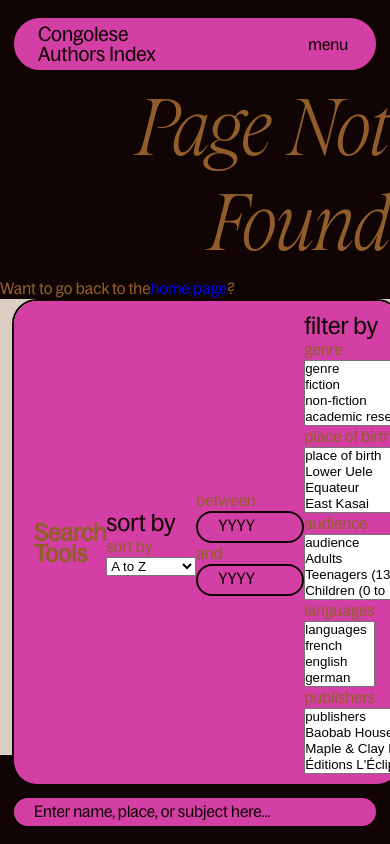
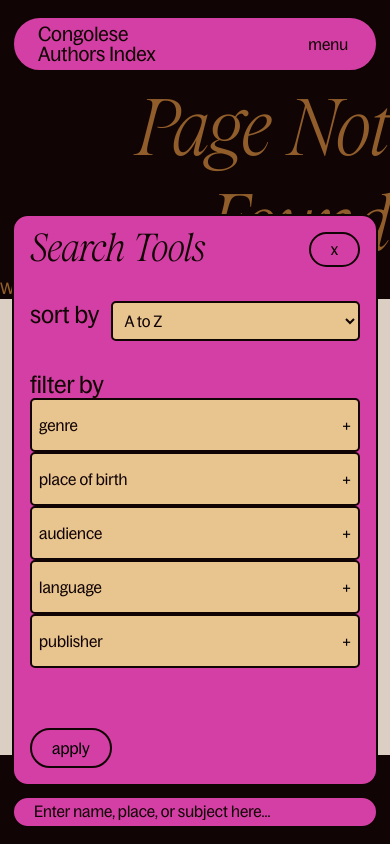
Before and after one commit to UncleDoubleU/Congolese-Authors-Index, a React (Vite) app in the folder 20250513-cai/: page /notfound in a window 390 px wide. Both pictures are taken after a click on the button "search tools". Built offline with nearby package versions, Linux system fonts and the light colour scheme.

Commit message:
basic sorting and filtering styling is being refactored on mobile

```diff
--- a/20250513-cai/src/App.sass
+++ b/20250513-cai/src/App.sass
@@ -123,3 +123,6 @@ footer
      @media (max-width: $small)
           padding: 1.5rem
           height: 100%
+
+.hidden
+     display: none
--- a/20250513-cai/src/App.tsx
+++ b/20250513-cai/src/App.tsx
@@ -6,7 +6,7 @@ import Footer from "./components/Footer/Footer";
 import BottomNav from "./components/BottomNav/BottomNav";
 import About from "./pages/About/About";
 import NotFound from "./pages/NotFound/NotFound";
-import AuthorPage from "./pages/AuthorPage/AuthorPage";
+// import AuthorPage from "./pages/AuthorPage/AuthorPage";
 
 
 function App() {
--- a/20250513-cai/src/components/BottomNav/BottomNav.module.sass
+++ b/20250513-cai/src/components/BottomNav/BottomNav.module.sass
@@ -21,10 +21,10 @@
      left: 50%
      transform: translateX(-50%)
      bottom: 0
-     z-index: 9
-
+     z-index: 11
      max-width: 100%
-     max-height: 92vh
+     height: max-content
+     max-height: 100vh
      @media (App.$small <= width < App.$smallMedium)
           width: 80%
 
@@ -38,23 +38,6 @@
           width: 1200px
           padding: 0
           bottom: 1rem
-
-     button
-          display: flex
-          height: max-content
-          width: max-content
-          padding: 0.3125rem 1.25rem
-          justify-content: center
-          align-items: center
-          gap: 0.625rem
-          border-radius: 1.875rem
-          border: App.$stroke
-          background: App.$caiPink
-          font: App.$mobileP
-          @media (App.$smallMedium <= width)
-               grid-column: 1/2
-               grid-row: 3/4
-               width: 5rem
 
      input
           width: 100%
@@ -80,5 +63,3 @@
                grid-column: 2/3
                grid-row: 3/4
                width: 100%
-.hidden
-     display: none
--- a/20250513-cai/src/components/BottomNav/BottomNav.tsx
+++ b/20250513-cai/src/components/BottomNav/BottomNav.tsx
@@ -1,10 +1,16 @@
 import styles from "./BottomNav.module.sass";
 import SearchTool from "../SearchTool/SearchTool";
+import { useRef } from "react";
 
 function BottomNav() {
 
 
+  const searchBarRef = useRef<HTMLElement>(null)
+
   const cY = new Date().getFullYear();
+
+
+
 
   const filters = [
     {
@@ -65,7 +71,7 @@ function BottomNav() {
     },
     {
       id: 4,
-      title: "languages",
+      title: "language",
       options: [
         "french",
         "english",
@@ -78,7 +84,7 @@ function BottomNav() {
     },
     {
       id: 5,
-      title: "publishers",
+      title: "publisher",
       options: [
         "Baobab House Press",
         "Maple & Clay Publishing",
@@ -108,9 +114,14 @@ function BottomNav() {
     placeholderTo: cY,
   }
 
+
+
   return (
-    <nav role="search bar" className={styles.container}>
-
+    <nav
+      ref={searchBarRef}
+      role="search bar"
+      className={styles.container}
+    >
       <SearchTool
         filtersName="filter by"
         sortingName="sort by"
@@ -119,9 +130,10 @@ function BottomNav() {
         date={dateRange}
       />
 
-
-
-      <input name="search bar" type="search" placeholder="Enter name, place, or subject here..." />
+      <input
+        name="search bar"
+        type="search"
+        placeholder="Enter name, place, or subject here..." />
     </nav>
   );
 }
--- a/20250513-cai/src/components/SearchTool/SearchTool.module.sass
+++ b/20250513-cai/src/components/SearchTool/SearchTool.module.sass
@@ -4,49 +4,162 @@
      display: flex
      gap: 0.5rem
      align-items: center
+
+@mixin select-base
+     height: 40px
+     background-color: App.$caiBeige
+     color: App.$caiDarkBrown
+     font: App.$mobileP
+     border: App.$stroke
+     border-radius: 0.3125rem
+     padding: 0.3125rem 0.4375rem
+
+@mixin button-base
+     height: max-content
+     width: max-content
+     padding: 0.3125rem 1.25rem
+     justify-content: center
+     align-items: center
+     gap: 0.625rem
+     border-radius: 1.875rem
+     border: App.$stroke
+     background: App.$caiPink
+     font: App.$mobileP
+
+$mobileH2Font: italic 2.5rem/2.45rem "Diolce", serif
+
+.contDefault
+     height: 2.5rem
+     background: none
+
+.contClicked
+     background: red
+     background: App.$caiPink
+     border-radius: 1rem
+     padding: 1rem
+     border: App.$stroke
+     height: 100%
+     min-height: 100%
+     max-width: 100%
+     overflow: scroll
+     display: grid
+     row-gap: 1.875rem
+     grid-template-columns: repeat(3, auto)
+     grid-template-rows: repeat(5, auto)
+     justify-content: space-between
+     overflow-y: scroll
+
+.title
+     font: $mobileH2Font
+     color: App.$caiDarkBrown
+     grid-column: 1 / 3
+     grid-row: 1 / 2
+
+.h3
+     font: App.$mobileH3
      color: App.$caiDarkBrown
 
-.searchToolCont
-     display: flex
-     height: max-content
-     background: App.$caiPink
-     border-radius: 3.125rem
-     border: App.$stroke
-     justify-content: left
-     align-items: center
-     padding: 0.65rem 1.25rem
-     width: max-content
-     cursor: pointer
-     @media (App.$smallMedium <= width)
-          grid-column: 1/3
+.sortingCont,.filtersCont,.dateCont
+     border: none
 
-     &.active
-          border-radius: 1.5625rem
-          overflow: auto
-          max-width: 100vw
+.sortingCont
+     display: grid
+     grid-template-columns: auto 1fr
+     grid-template-rows: max-content
+     justify-content: space-between
+     gap: 0.75rem
+     grid-column: 1 / 4
+     grid-row: 2 / 3
+     width: 100%
+     color: App.$caiDarkBrown
 
-.listH3
-     @include h3-base
-     font: App.$mobileP
+     .sortingLabel
+          grid-column: 1 / 2
+          grid-row: 1 / 2
+          width: 100%
+          font: App.$mobileH3
+          color: App.$caiDarkBrown
 
-.listH3Active
-     @include h3-base
+     .sortingSelect
+          grid-column: 2 / 3
+          grid-row: 1 / 2
+          width: 100%
+          @include select-base
+
+.filtersCont
+     width: 100%
+     grid-column: 1 / 4
+     grid-row: 3 / 4
+     color: App.$caiDarkBrown
      font: App.$mobileH3
 
-.list
+.filtersDetails
+     @include select-base
+     height: max-content
+
+.filtersSummary
+
+     display: grid
+     justify-content: space-between
+     align-items: center
+     align-content: center
+     grid-template-columns: repeat(2, max-content)
+     grid-template-rows: 2.5rem
+     color: App.$caiDarkBrown
+     min-width: 100%
+
+.filterItem
+     font: App.$mobileP
      display: flex
-     flex-direction: column
+     gap: 1.75rem
+     height: 35px
+
+     text-align: left
+
+     input
+          height: 25px
+          width: 25px
+
+// .filtersCont
+//      display: block
+//      grid-column: 1 / 4
+//      grid-row: 3 / 4
+//      color: App.$caiDarkBrown
+//      font: App.$mobileH3
+//      color: App.$caiDarkBrown
+
+// .filtersLabel
+//      font: App.$mobileH3
+//      color: App.$caiDarkBrown
+//      display: flex
+//      flex-direction: column
+//      gap: 0.75rem
+
+// .filterSelect
+
+//      @include select-base
+//      display: block
+//      width: 100%
+
+.dateCont
+     grid-column: 1 / 4
+     grid-row: 4 / 5
      height: min-content
-     width: max-content
+     color: App.$caiDarkBrown
+     display: flex
 
-.listItem
-     margin: 0.275rem 0
+.label
+     display: none
+
+.btnStyle
+     @include button-base
+     grid-column: 3 / 4
+     grid-row: 1 /2
      color: App.$caiDarkBrown
-     cursor: pointer
 
-     &:first-child
-          margin-top: 1.25rem
-
-.hidden
-
-     display: none
+.applyBtn
+     @include button-base
+     grid-column: 1/4
+     grid-row: 5/6
+     height: 40px
+     align-self: end
--- a/20250513-cai/src/components/SearchTool/SearchTool.tsx
+++ b/20250513-cai/src/components/SearchTool/SearchTool.tsx
@@ -4,115 +4,201 @@ import styles from "./SearchTool.module.sass";
 interface SearchToolProps {
   filtersName: string;
   sortingName: string;
-  filters: { id: number; title: string; options: string[]; }[];
-  sorting: { id: number; title: string; }[];
-  date: { title: string; placeholderFrom: number; placeholderTo: number; };
+  filters: {
+    id: number;
+    title: string;
+    options: string[];
+  }[];
+  sorting: {
+    id: number;
+    title: string;
+  }[];
+  date: {
+    title: string;
+    placeholderFrom: number;
+    placeholderTo: number;
+  };
 }
 
-function SearchTool({ filtersName, sortingName, filters, sorting, date }: SearchToolProps) {
+function SearchTool({
+  filtersName,
+  sortingName,
+  filters,
+  sorting,
+  date,
+}:
+  SearchToolProps) {
   const [isClicked, setIsClicked] = useState(false)
+  const [titleStyle, setTitleStyle] = useState(`${styles.hidden}`);
+  const [filtersContStyle, setFiltersContStyle] = useState(`${styles.hidden}`);
+  const [sortingContStyle, setSortingContStyle] = useState(`${styles.hidden}`);
   const [btnText, setBtnText] = useState("search tools");
-  const [listStyle, setListStyles] = useState(`${styles.hidden}`);
-  const [listH3Syle, setListH3Style] = useState(`${styles.listH3}`);
-  const [contStyle, setContStyle] = useState(`${styles.searchToolCont}`);
-  const [width, setWidth] = useState(window.innerWidth)
+  const [applyBtnStyle, setApplyBtnStyle] = useState(`${styles.hidden}`);
+  const [labelStyle, setLabelStyles] = useState(`${styles.hidden}`);
+  const [h3Syle, setH3Style] = useState(`${styles.listH3}`);
+  const [contStyle, setContStyle] = useState(`${styles.contDefault}`);
+  const [width, setWidth] = useState(window.innerWidth);
 
-  const contRef = useRef<HTMLElement>(null)
+  const contRef = useRef<HTMLFormElement>(null);
 
   useEffect(() => {
-    setListStyles(isClicked ? `${styles.list}` : `${styles.hidden}`)
-    setListH3Style(isClicked ? `${styles.listH3Active}` : `${styles.hidden}`)
-    setContStyle(isClicked ? `${styles.searchToolCont} ${styles.active}` : `${styles.searchToolCont}`)
-    setBtnText(isClicked ? "close" : "search tools")
-
-  }, [isClicked])
+    setLabelStyles(
+      isClicked
+        ? `${styles.label}`
+        : `${styles.hidden}`);
+    setFiltersContStyle(
+      isClicked
+        ? `${styles.filtersCont}`
+        : `${styles.hidden}`
+    );
+    setSortingContStyle(
+      isClicked
+        ? `${styles.sortingCont}`
+        : `${styles.hidden}`
+    );
+    setH3Style(
+      isClicked
+        ? `${styles.h3}`
+        : `${styles.hidden}`);
+    setContStyle(
+      isClicked
+        ? `${styles.contClicked} ${styles.active}`
+        : `${styles.contDefault}`
+    );
+    setBtnText(
+      isClicked
+        ? "x"
+        : "search tools");
+    setTitleStyle(
+      isClicked
+        ? `${styles.title}`
+        : `${styles.hidden}`);
+    setApplyBtnStyle(
+      isClicked
+        ? `${styles.applyBtn}`
+        : `${styles.hidden}`);
+  }, [isClicked]);
 
   useEffect(() => {
-    document.addEventListener("click", handleOutsideClick)
+    contRef.current?.addEventListener("submit", handleForm);
 
     return () => {
-      document.removeEventListener("click", handleOutsideClick)
-    }
+      contRef.current?.removeEventListener("submit", handleForm);
+    };
   }, []);
 
   useEffect(() => {
-    window.addEventListener("resize", handleResize)
+    window.addEventListener("resize", handleResize);
 
     return () => {
-      window.removeEventListener("resize", handleResize)
+      window.removeEventListener("resize", handleResize);
+    };
+  }, [width]);
+
+  function handleForm(e: Event) {
+    if (contRef?.current) {
+      e.preventDefault();
     }
-  }, [])
-
-  const filtersDropDown = filters.map((item) => (
-    <label key={item.id} className={listStyle}>
-      {item.title}
-      <select className={styles.dropDown} name={item.title} multiple>
-        <option key={item.title} value="">{item.title}</option>
-        {item.options.map((filter, index) => (
-          <option key={index} value={filter}>{filter}</option>
-        ))}
-      </select>
-    </label>
-  ));
-
-  const sortingDropDown = sorting.map((item) => (
-    <option value={item.title} key={item.id}>{item.title}</option>
-  ));
-
+  }
   function handleClick() {
-    setIsClicked((c) => !c);
-  }
-
-  function handleOutsideClick(e: MouseEvent) {
-    if (contRef?.current && !contRef.current.contains(e.target as Node)) { setIsClicked(false) };
+    setIsClicked((c) => !c)
   }
 
   function handleResize() {
-    setWidth(window.innerWidth)
+    setWidth(window.innerWidth);
   }
 
+  const sortingDropDown = sorting.map((item) => (
+    <option className={styles.sortingOption} value={item.title} key={item.id}>
+      {item.title}
+    </option>
+  ));
+
   return (
+    <form
+      action=""
+      name="search tools"
+      ref={contRef}
+      className={contStyle}
+    >
+      <h2 className={titleStyle}>Search Tools</h2>
 
-    <section key={filtersName} ref={contRef} className={contStyle}>
-      <h2>Search Tools</h2>
-      <article>
-        <h3 className={listH3Syle}>{sortingName}</h3>
-        <label className={listStyle}>{sortingName}
-          <select name={sortingName}>
-            {sortingDropDown}
-          </select>
+      <fieldset className={sortingContStyle}>
+        <label className={styles.sortingLabel}>{sortingName}</label>
+        <select className={styles.sortingSelect} name={sortingName}>
+          {sortingDropDown}
+        </select>
+      </fieldset>
+
+      <fieldset className={filtersContStyle}>
+        <label key={filtersName} className={styles.filtersLabel}>
+          <span className={h3Syle}>{filtersName}</span>
+          {filters.map((item) => (
+            <details
+              key={item.title}
+              className={styles.filtersDetails}
+            >
+              <summary
+                className={styles.filtersSummary}
+                key={item.title}
+              >
+                {item.title}
+                <button>+</button>
+              </summary>
+              {item.options.map((filter, index) => (
+                <label key={index} className={styles.filterItem}>
+                  <input type="checkbox" name={filter} id={filter} />
+                  {filter}
+                </label>
+              ))}
+            </details>
+          ))}
         </label>
-      </article>
+      </fieldset>
 
-      <article>
-        <label className={listStyle}>between
+      <fieldset className={styles.dateCont}>
+        <label className={labelStyle}>
+          between
           <input
+            name="minimum date"
             aria-label="Publication date full year"
             type="number"
             min="1900"
             max={date.placeholderTo}
             step="1"
             // value={""}
-            placeholder="YYYY" />
+            placeholder="YYYY"
+          />
         </label>
-        <label className={listStyle}>and
+        <label className={labelStyle}>
+          and
           <input
+            name="maximum date"
             aria-label="Publication date full year"
             type="number"
             min="1900"
             max={date.placeholderTo}
             step="1"
             // value={""}
-            placeholder="YYYY" />
+            placeholder="YYYY"
+          />
         </label>
-      </article>
+      </fieldset>
 
-      <article>
-        <h3 className={listH3Syle}>{filtersName}</h3>
-        {filtersDropDown}
-      </article>
-      <button onClick={handleClick}>{btnText}</button>
-    </section >
+      <button
+        className={styles.btnStyle}
+        onClick={handleClick}
+      >{btnText}</button>
+      <button
+        type="submit"
+        name="apply btn"
+        onClick={() => console.log("clicked")}
+        className={applyBtnStyle}
+        value=""
+      >
+        apply
+      </button>
+    </form>
   );
 }
 
```
